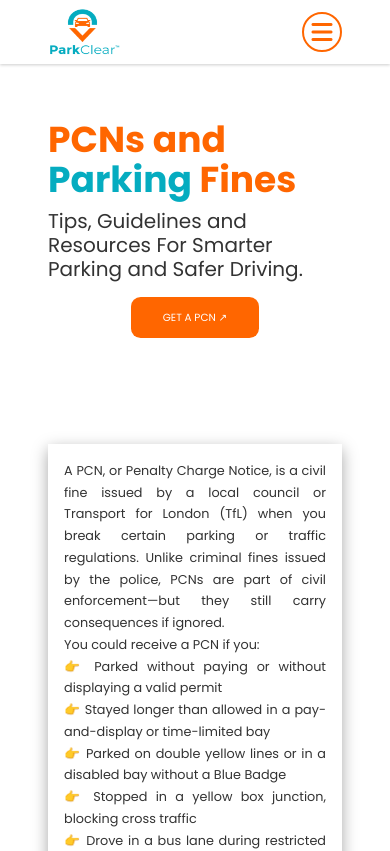
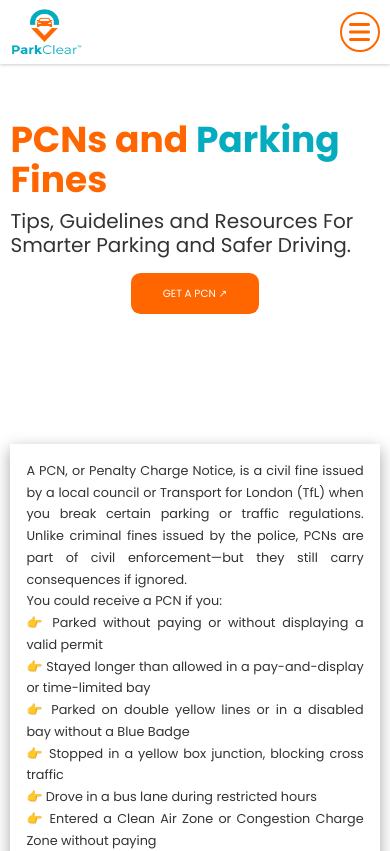
Before and after one commit to apsdeveloper461/ParkClear, a React (Vite) app: page /1 in a window 390 px wide. Shown: the top 851 px of the page. Built offline with nearby package versions, Linux system fonts and the light colour scheme.

Commit message:
set padding of whole page

```diff
--- a/src/stylesheet/singleContentPage.css
+++ b/src/stylesheet/singleContentPage.css
@@ -3,6 +3,7 @@
   margin-top: 10rem;
   justify-content: space-between;
   align-items: start;
+
 }
 
 .singleContentPage__content,
--- a/src/stylesheet/utils.css
+++ b/src/stylesheet/utils.css
@@ -13,6 +13,11 @@
         padding: 0 6rem;
     }
 }
+@media only screen and (max-width: 500px) {
+    .pad {
+        padding: 0 1.3rem;
+    }
+}
 
 
 .u-margin-top-sm {
```
